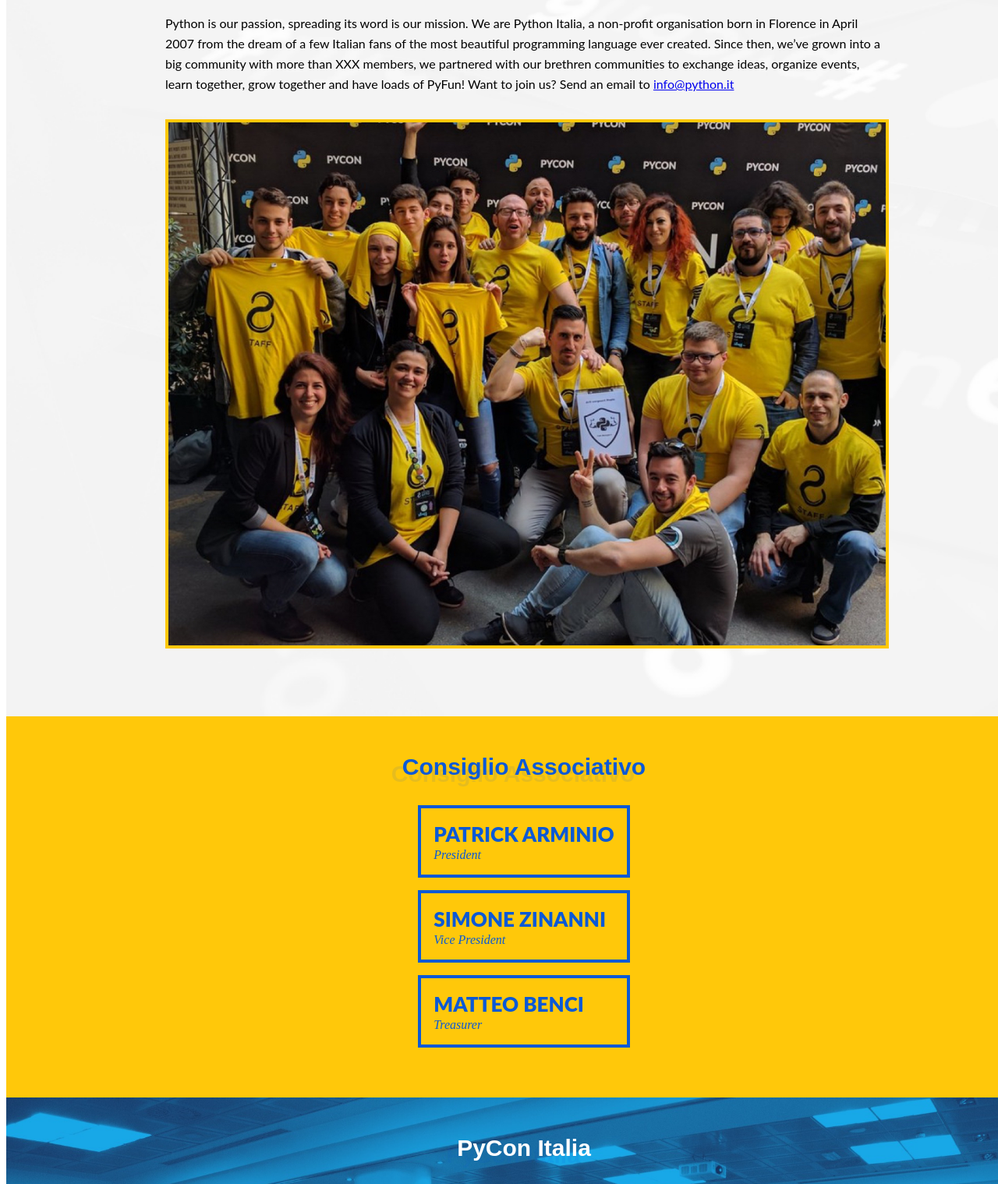
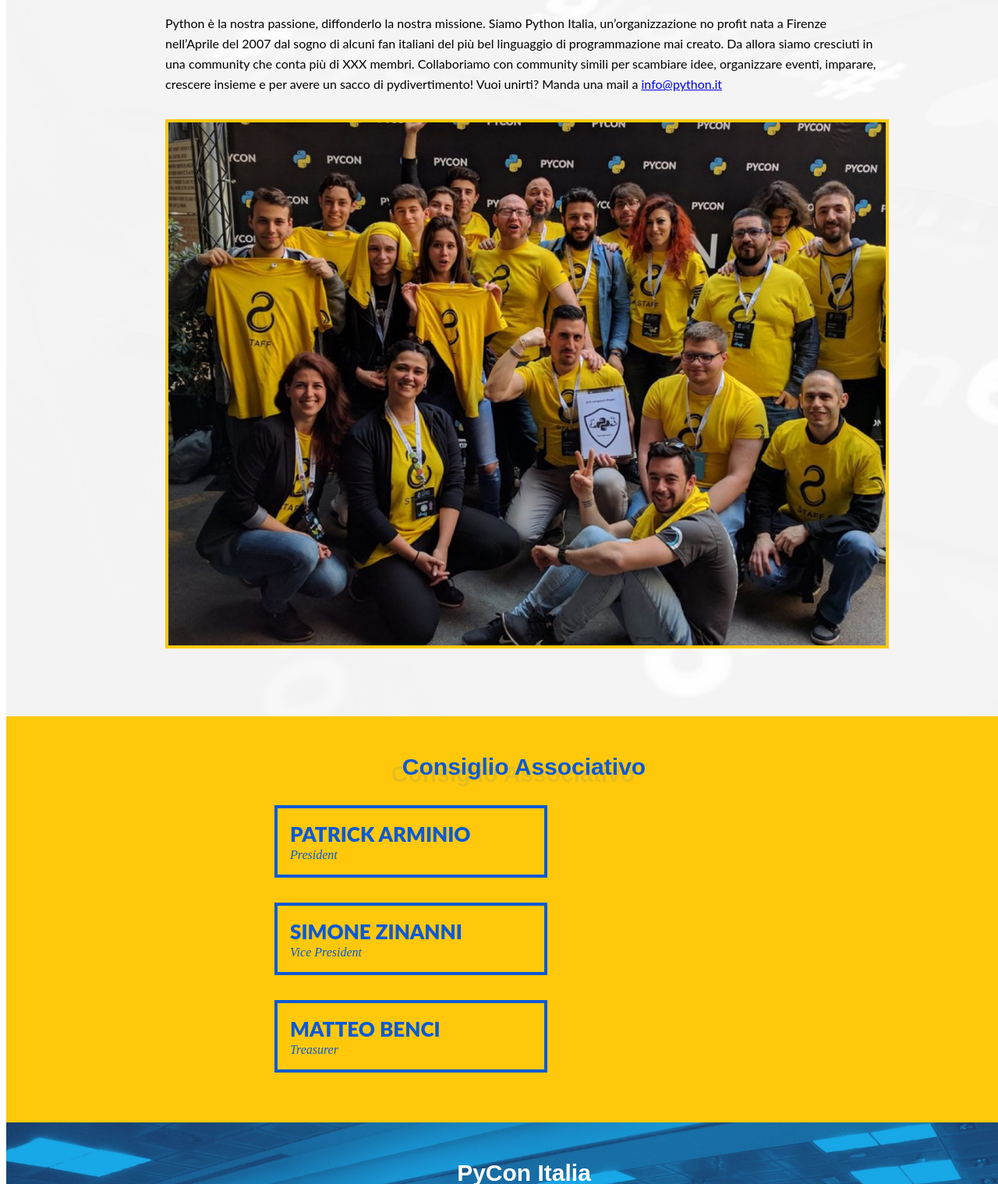
Before and after one commit to pythonitalia/old-associazione, a Gatsby site: page / in a window 1280 px wide. Shown: the part 105-1624 px from the top of the page at 78% size. Built offline with nearby package versions, Linux system fonts and the light colour scheme; Gatsby itself is replaced by a stand-in of ours.

Commit message:
Update style and text

```diff
--- /dev/null
+++ b/src/components/board-members.js
@@ -0,0 +1,18 @@
+import styled from "styled-components";
+
+export default styled.div`
+  display: flex;
+  flex-wrap: wrap;
+  max-width: 640px;
+  justify-content: space-between;
+
+  > * {
+    width: 100%;
+  }
+
+  @media (min-width: 640px) {
+    > * {
+      width: calc(100% / 2 - 10px);
+    }
+  }
+`;
--- a/src/components/member.js
+++ b/src/components/member.js
@@ -7,6 +7,7 @@
   border: 4px solid #0b59d6;
 
   padding: 1rem;
+  margin-bottom: 1rem;
 
   > dt {
     font-family: "Lato", sans-serif;
--- a/src/pages/home/who-we-are.md
+++ b/src/pages/home/who-we-are.md
@@ -1,9 +1,9 @@
-Python is our passion, spreading its word is our mission. We are Python Italia,
-a non-profit organisation born in Florence in April 2007 from the dream of a
-few Italian fans of the most beautiful programming language ever created.
-Since then, we’ve grown into a big community with more than XXX members,
-we partnered with our brethren communities to exchange ideas,
-organize events, learn together, grow together and have loads
-of PyFun! Want to join us? Send an email to [info@python.it](info@python.it)
+Python è la nostra passione, diffonderlo la nostra missione. Siamo Python Italia,
+un’organizzazione no profit nata a Firenze nell’Aprile del 2007 dal sogno di alcuni
+fan italiani del più bel linguaggio di programmazione mai creato. Da allora
+siamo cresciuti in una community che conta più di XXX membri. Collaboriamo
+con community simili per scambiare idee, organizzare eventi, imparare,
+crescere insieme e per avere un sacco di pydivertimento!
+Vuoi unirti? Manda una mail a [info@python.it](info@python.it)
 
 ![](./team.jpg)
--- a/src/pages/index.js
+++ b/src/pages/index.js
@@ -4,6 +4,7 @@
 import Section from "../components/section";
 import Button from "../components/button";
 import Member from "../components/member";
+import BoardMembers from "../components/board-members";
 
 import pyconSelfie from "../assets/pycon-selfie.jpg";
 import pyconItalia from "../assets/image.jpg";
@@ -13,7 +14,7 @@
     return (
       <div>
         <Section background={pyconSelfie}>
-          <Title>Chi Siamo</Title>
+          <Title>Cos'è Python Italia</Title>
 
           <div
             dangerouslySetInnerHTML={{
@@ -25,11 +26,11 @@
         <Section yellow>
           <Title>Consiglio Associativo</Title>
 
-          <div>
+          <BoardMembers>
             <Member name="Patrick Arminio" bio="President" />
             <Member name="Simone Zinanni" bio="Vice President" />
             <Member name="Matteo Benci" bio="Treasurer" />
-          </div>
+          </BoardMembers>
         </Section>
 
         <Section background={pyconItalia} maxWidthInner={500}>
```
